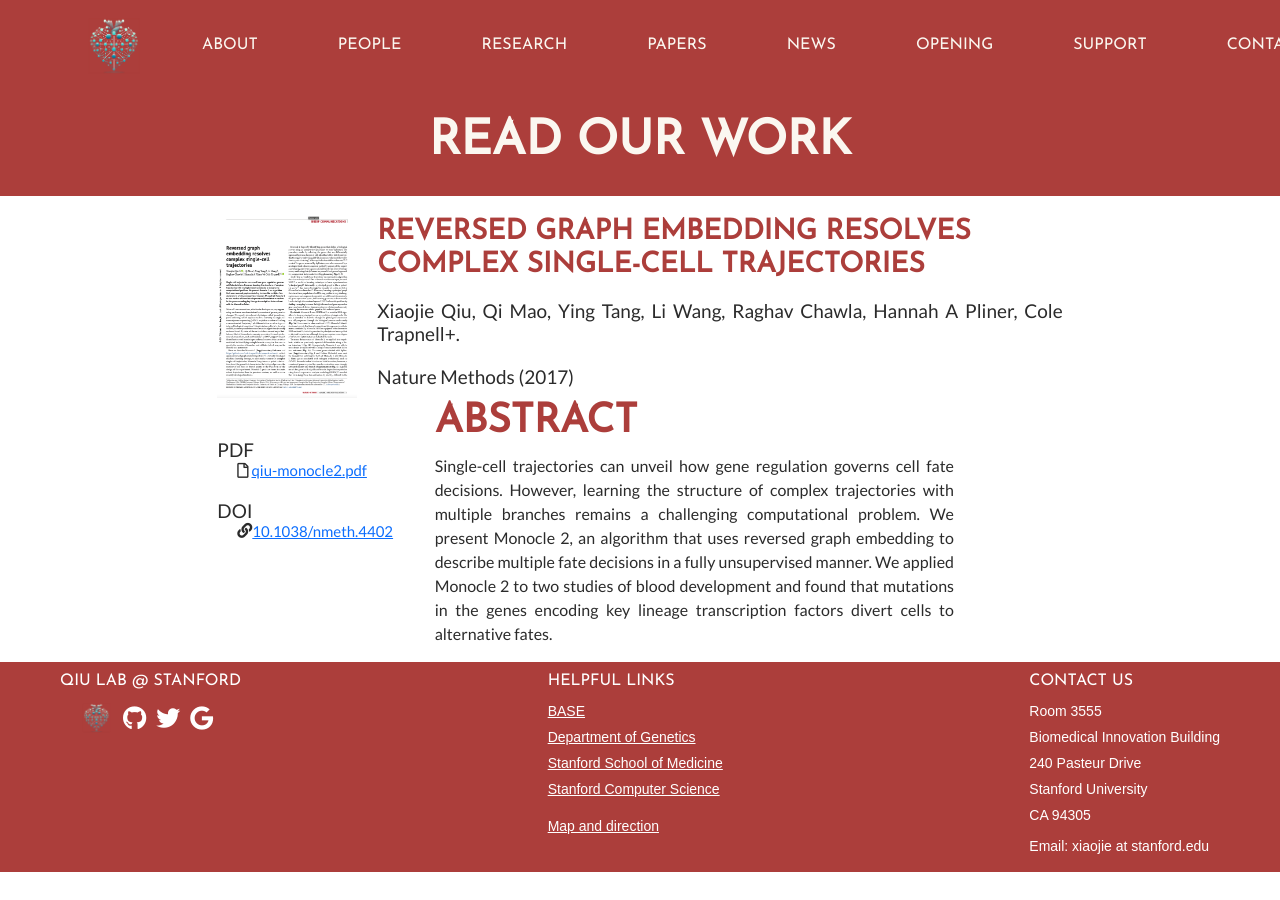
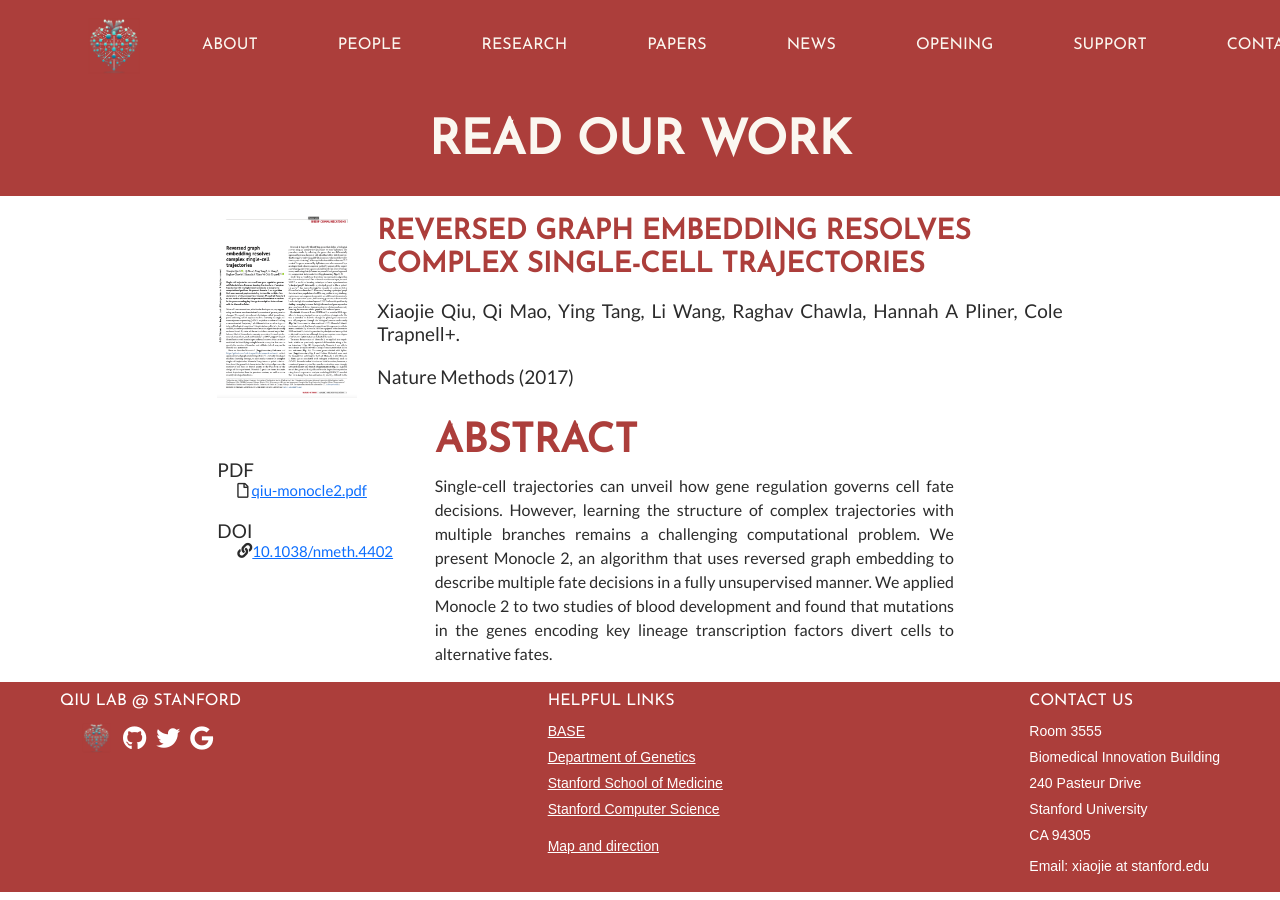
Before and after one commit to aristoteleo/qiu_lab_website, a Jekyll site: the page built from _papers/monocle2.md, in a window 1280 px wide. Built offline with Jekyll 4.4.1, drawn with Linux system fonts in a browser that asks for light colours.

Commit message:
set the maximum size for paper image

```diff
--- a/_layouts/paper.html
+++ b/_layouts/paper.html
@@ -8,7 +8,7 @@
     <div class="col-lg-8 paperbox offset-lg-2 paperbox">
         <div class="media d-flex">
 
-            <img class="pad-right media-object" src="{{ page.image_url }}" style="max-width:160px">
+            <img class="pad-right media-object" src="{{ page.image_url }}" style="max-width: 160px; max-height: 200px;">
 
             <div class="media-body">
                 <h3><strong>{{ page.paper_title }}</strong></h3>
@@ -23,6 +23,8 @@
         </div>
     </div>
 </div>
+
+<div class="bigspacer"></div>
 
 <div class="row">
     <div class="col-lg-2 offset-lg-2">
```
